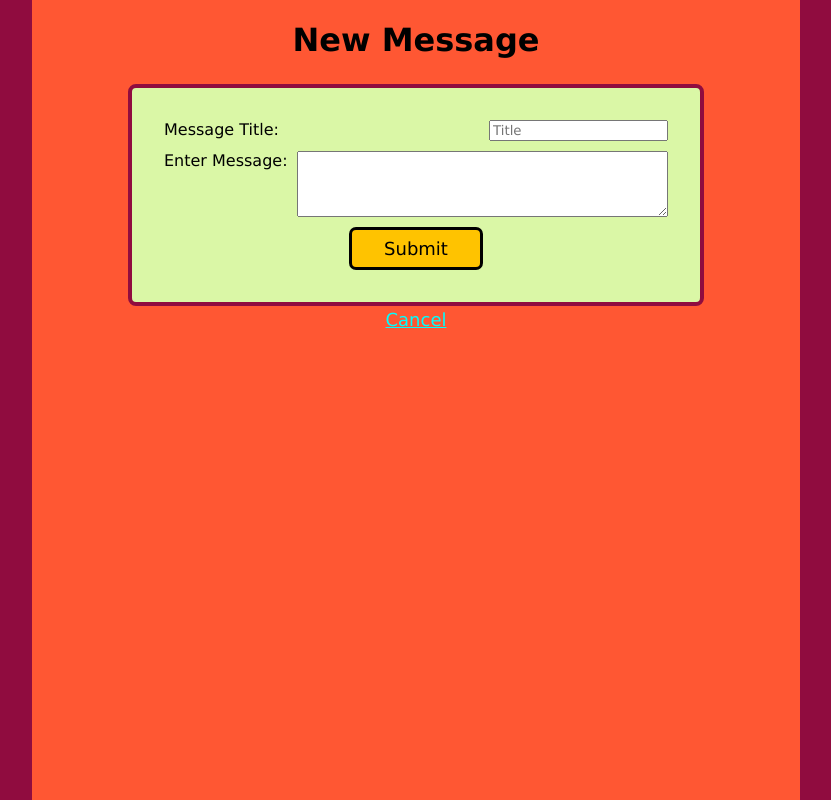
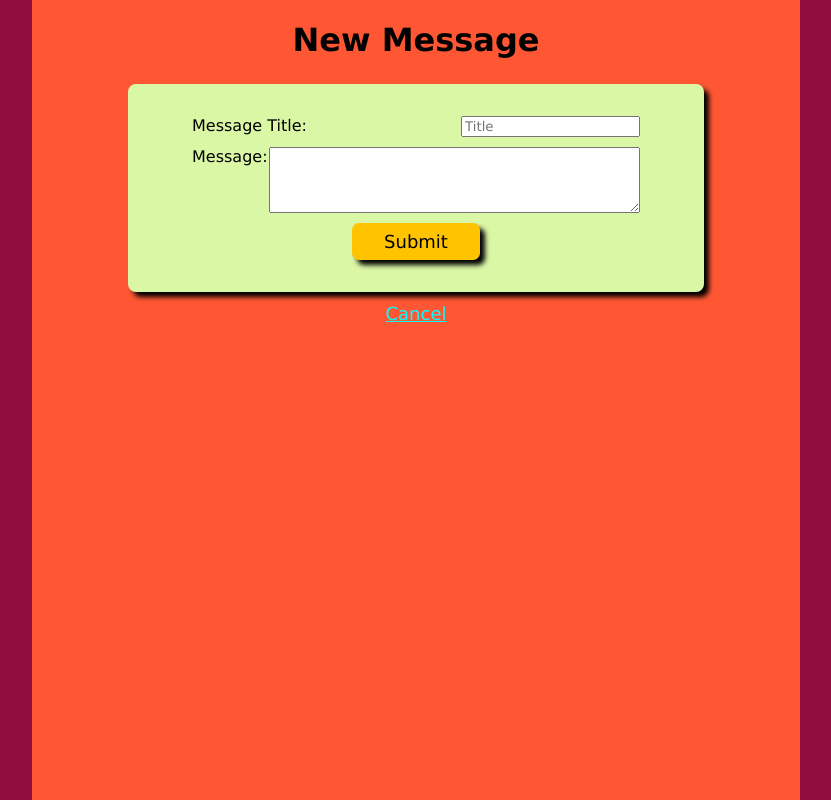
Before and after one commit to JoshMerhar/TOP-Members-Only, a Node server app: page /messages/new in a window 1280 px wide. Shown: the whole page, without its empty margins (224-1055 px from the left). Run offline with Node 20, Linux system fonts and the light colour scheme; the visitor is signed in with stand-in values (Sample User, id 1); some libraries are stand-ins or nearby versions.

Commit message:
Refine styles and prepare for deployment

```diff
--- a/controllers/messagesController.js
+++ b/controllers/messagesController.js
@@ -27,7 +27,7 @@ const newMessagePost = [
         const newDate = new Date();
         const dateAdded = newDate.toLocaleDateString();
         const timeAdded = newDate.toLocaleTimeString();
-        const messageAdded = dateAdded + 'at' + timeAdded;
+        const messageAdded = dateAdded + ' at ' + timeAdded;
         const newMessage = {
             message_title: messageTitle,
             message_text: messageText,
--- a/controllers/usersController.js
+++ b/controllers/usersController.js
@@ -39,8 +39,8 @@ const newUserPost = [
             });
         }
         const { firstName, lastName, username, email, password } = req.body;
-        const takenUsername = db.checkUsernameEmail(username);
-        const takenEmail = db.checkUsernameEmail(email);
+        const takenUsername = await db.checkUsernameEmail(username);
+        const takenEmail = await db.checkUsernameEmail(email);
         if (takenUsername || takenEmail) {
             const error = { msg: 'Username or Email already taken' }
             return res.status(400).render('newUserError', {
--- a/db/queries.js
+++ b/db/queries.js
@@ -42,7 +42,7 @@ async function adminUnsub(id) {
 
 async function checkUsernameEmail(userInfo) {
     const { rows } = await pool.query("SELECT * FROM users WHERE username = $1 OR email = $1", [userInfo]);
-    if (rows) return true;
+    if (rows[0]) return true;
 }
 
 // messages queries
--- a/package.json
+++ b/package.json
@@ -2,6 +2,7 @@
   "name": "top-members-only",
   "version": "1.0.0",
   "main": "index.js",
+  "environment":"production",
   "scripts": {
     "start": "node --watch app.js",
     "test": "echo \"Error: no test specified\" && exit 1"
--- a/public/stylesheets/styles.css
+++ b/public/stylesheets/styles.css
@@ -16,7 +16,7 @@ a {
 }
 
 p {
-    font-size: 20px;
+    font-size: 18px;
 }
 
 .errors-list {
@@ -59,7 +59,7 @@ p {
     gap: 10px;
     padding: 2rem;
     background-color:  #DAF7A6;
-    border: .3rem solid  #900C3F;
+    box-shadow: 5px 5px 5px black;
     border-radius: 8px;
     width: 75%;
 }
@@ -67,9 +67,10 @@ p {
 .form-item {
     display: flex;
     justify-content: space-between;
+    margin: 0 2rem;
 }
 
-.message-text {
+.message-text-input {
     resize: vertical;
 }
 
@@ -78,7 +79,7 @@ p {
     padding: .5rem 2rem;
     font-size: 18px;
     border-style: none;
-    border: 3px black solid;
+    box-shadow: 5px 5px 5px black;
     border-radius: 7px;
     transition: .2s;
     background-color:  #FFC300;
@@ -93,7 +94,7 @@ p {
 .custom-button {
     margin: .5rem auto;
     padding: .2rem 3rem;
-    border: 3px solid black;
+    box-shadow: 5px 5px 5px black;
     border-radius: 7px;
     transition: .2s;
     background-color: #FFC300;
@@ -106,6 +107,18 @@ p {
     transform: scale(1.1);
     background-color: #ffdd6c;
     cursor: pointer;
+}
+
+.login-page-links {
+    display: flex;
+    flex-direction: column;
+    align-items: center;
+    gap: .5rem;
+    padding-top: .5rem;
+}
+
+.cancel-link {
+    padding-top: .5rem;
 }
 
 .index-content {
@@ -124,7 +137,7 @@ p {
 .messages-container {
     display: flex;
     flex-direction: column;
-    gap: 10px;
+    gap: 1rem;
     width: 100%;
     padding: 0 2rem 1rem 2rem;
 }
@@ -133,11 +146,15 @@ p {
     display: flex;
     flex-direction: column;
     align-items: left;
-    border: 4px solid black;
+    box-shadow: 5px 5px 5px black;
     border-radius: 5px;
     padding: 1rem;
     width: 100%;
     background-color: #FFC300;
+}
+
+.message-text {
+    text-align: center;
 }
 
 .member-password-puzzle {
@@ -149,13 +166,24 @@ p {
     text-align: center;
 }
 
-.admin-quit-button {
+.end-membership-button,
+.admin-quit-button,
+.delete-message-button {
     color: whitesmoke;
     background-color: darkred;
     font-size: 18px;
     padding: .2rem 1rem;
 }
 
-.admin-quit-button:hover {
+.end-membership-button:hover,
+.admin-quit-button:hover,
+.delete-message-button:hover {
     background-color: red;
 }
+
+.delete-message-button {
+    text-decoration: none;
+    padding: .2 1rem;
+    width: fit-content;
+    margin: 0 auto;
+}
--- a/views/adminSub.ejs
+++ b/views/adminSub.ejs
@@ -18,9 +18,9 @@
                         <label for="adminPassword">Password: </label>
                         <input type="password" name="adminPassword" id="adminPassword" required>
                     </div>
-                    <button type="submit" class="custom-button">Submit</button>
+                    <button type="submit" class="submit-button">Submit</button>
                 </form>
-                <a href="/users/user-portal">Cancel</a>
+                <a href="/users/user-portal" class="cancel-link">Cancel</a>
             </div>
         </div>
     </body>
--- a/views/adminUnsub.ejs
+++ b/views/adminUnsub.ejs
@@ -11,9 +11,9 @@
                 <%- include("partials/errors.ejs") %>
                 <form class="input-form" action="/users/admin-quit" method="POST">
                     <h3>Was the responsibility too much to handle?</h3>
-                    <button type="submit" class="custom-button">Quit</button>
+                    <button type="submit" class="submit-button">Quit</button>
                 </form>
-                <a href="/users/user-portal">Cancel</a>
+                <a href="/users/user-portal" class="cancel-link">Cancel</a>
             </div>
         </div>
     </body>
--- a/views/index.ejs
+++ b/views/index.ejs
@@ -23,7 +23,7 @@
                     <% } %>
                 </div>
                 <div class="messages-container">
-                    <h2>Messages</h2>
+                    <h1>Messages</h1>
                     <% if (messages) { %>
                         <% messages.forEach(message => { %>
                             <div class="message-card">
@@ -35,7 +35,7 @@
                                 <% } else if (user && user.admin_status) { %>
                                     <p class="message-author"><b>Written by</b>: <%= message.username %></p>
                                     <p class="message-time"><b>Submitted</b>: <%= message.timestamp %></p>
-                                    <a href="/messages/delete/<%= message.message_id %>">Delete Message</a>
+                                    <a class="delete-message-button" href="/messages/delete/<%= message.message_id %>">Delete Message</a>
                                 <% } else if (user && user.member_status) { %>
                                     <p class="message-author"><b>Written by</b>: <%= message.username %></p>
                                     <p class="message-time"><b>Submitted</b>: <%= message.timestamp %></p>
--- a/views/login.ejs
+++ b/views/login.ejs
@@ -20,8 +20,10 @@
                     </div>
                     <button type="submit" class="submit-button">Submit</button>
                 </form>
-                <div>Don't have an account? <a href="/users/new">Sign Up</a></div>
-                <a href="/">Return Home</a>
+                <div class="login-page-links">
+                    <div>Don't have an account? <a href="/users/new">Sign Up</a></div>
+                    <a href="/">Return Home</a>
+                </div>
             </div>
         </div>
     </body>
--- a/views/memberSub.ejs
+++ b/views/memberSub.ejs
@@ -18,9 +18,9 @@
                         <label for="memberPassword">Secret Phrase: </label>
                         <input type="text" name="memberPassword" id="memberPassword" required>
                     </div>
-                    <button type="submit" class="custom-button">Submit</button>
+                    <button type="submit" class="submit-button">Submit</button>
                 </form>
-                <a href="/users/user-portal">Cancel</a>
+                <a href="/users/user-portal" class="cancel-link">Cancel</a>
             </div>
         </div>
     </body>
--- a/views/memberUnsub.ejs
+++ b/views/memberUnsub.ejs
@@ -11,9 +11,9 @@
                 <%- include("partials/errors.ejs") %>
                 <form class="input-form" action="/users/end-membership" method="POST">
                     <h3>Are you sure you want to end your membership?</h3>
-                    <button type="submit" class="custom-button">Get me out of here</button>
+                    <button type="submit" class="submit-button">Get me out of here</button>
                 </form>
-                <a href="/users/user-portal">Cancel</a>
+                <a href="/users/user-portal" class="cancel-link">Cancel</a>
             </div>
         </div>
     </body>
--- a/views/messageDelete.ejs
+++ b/views/messageDelete.ejs
@@ -12,7 +12,7 @@
                 <form action="/messages/delete/<%= message_id %>" method="POST">
                     <button type="submit" class="custom-button">Delete</button>
                 </form>
-                <a href="/">Cancel</a>
+                <a href="/" class="cancel-link">Cancel</a>
             </div>
         </div>
     </body>
--- a/views/newMessage.ejs
+++ b/views/newMessage.ejs
@@ -15,12 +15,12 @@
                         <input type="text" name="messageTitle" id="messageTitle" placeholder="Title" maxlength="50" required>
                     </div>
                     <div class="form-item">
-                        <label for="messageText">Enter Message: </label>
-                        <textarea name="messageText" id="messageText" class="message-text" rows="4" cols="50" maxlength="240" required></textarea>
+                        <label for="messageText">Message: </label>
+                        <textarea name="messageText" id="messageText" class="message-text-input" rows="4" cols="50" maxlength="240" required></textarea>
                     </div>
                     <button type="submit" class="submit-button">Submit</button>
                 </form>
-                <a href="/users/user-portal">Cancel</a>
+                <a href="/users/user-portal" class="cancel-link">Cancel</a>
             </div>
         </div>
     </body>
--- a/views/newMessageError.ejs
+++ b/views/newMessageError.ejs
@@ -15,12 +15,12 @@
                         <input type="text" name="messageTitle" id="messageTitle" value="<%= messageTitle %>" maxlength="50" required>
                     </div>
                     <div class="form-item">
-                        <label for="messageText">Enter Message: </label>
-                        <textarea name="messageText" id="messageText" class="message-text" value="<%= messageText %>" rows="4" cols="50" maxlength="240" required></textarea>
+                        <label for="messageText">Message: </label>
+                        <textarea name="messageText" id="messageText" class="message-text-input" value="<%= messageText %>" rows="4" cols="50" maxlength="240" required></textarea>
                     </div>
                     <button type="submit" class="submit-button">Submit</button>
                 </form>
-                <a href="/users/user-portal">Cancel</a>
+                <a href="/users/user-portal" class="cancel-link">Cancel</a>
             </div>
         </div>
     </body>
--- a/views/newUserError.ejs
+++ b/views/newUserError.ejs
@@ -36,7 +36,7 @@
                     </div>
                     <button type="submit" class="submit-button">Submit</button>
                 </form>
-                <a href="/">Return to Home</a>
+                <a href="/" class="cancel-link">Return to Home</a>
             </div>
         </div>
     </body>
--- a/views/newUserForm.ejs
+++ b/views/newUserForm.ejs
@@ -36,7 +36,7 @@
                     </div>
                     <button type="submit" class="submit-button">Submit</button>
                 </form>
-                <a href="/">Return to Home</a>
+                <a href="/" class="cancel-link">Return to Home</a>
             </div>
         </div>
     </body>
--- a/views/userPortal.ejs
+++ b/views/userPortal.ejs
@@ -12,20 +12,22 @@
                     <p>You are a member!</p>
                     <a href="/messages/new" class="custom-button">Write a Message</a>
                     <a href="/users/admin-signup" class="custom-button">Become an Admin</a>
-                    <a href="/users/end-membership" class="custom-button">End Membership</a>
+                    <a href="/" class="custom-button">Return Home</a>
+                    <a href="/users/end-membership" class="custom-button end-membership-button">End Membership</a>
                 <% } else if (user.admin_status) { %>
                     <div class="admin-description">
                         <p>You have Admin powers.
                         <br>You are able to delete messages. Use this ability wisely.</p>
                     </div>
                     <a href="/messages/new" class="custom-button">Write a Message</a>
+                    <a href="/" class="custom-button">Return Home</a>
                     <a href="/users/admin-quit" class="custom-button admin-quit-button">Quit being an admin</a>
                 <% } else if (!user.member_status) { %>
                     <p>You aren't a member!</p>
                     <a href="/messages/new" class="custom-button">Write a Message</a>
                     <a href="/users/member-signup" class="custom-button">Become a member</a>
+                    <a href="/" class="custom-button">Return Home</a>
                 <% } %>
-                <a href="/" class="custom-button">Return Home</a>
                 <a href="/logout">Log Out</a>
             </div>
         </div>
```
